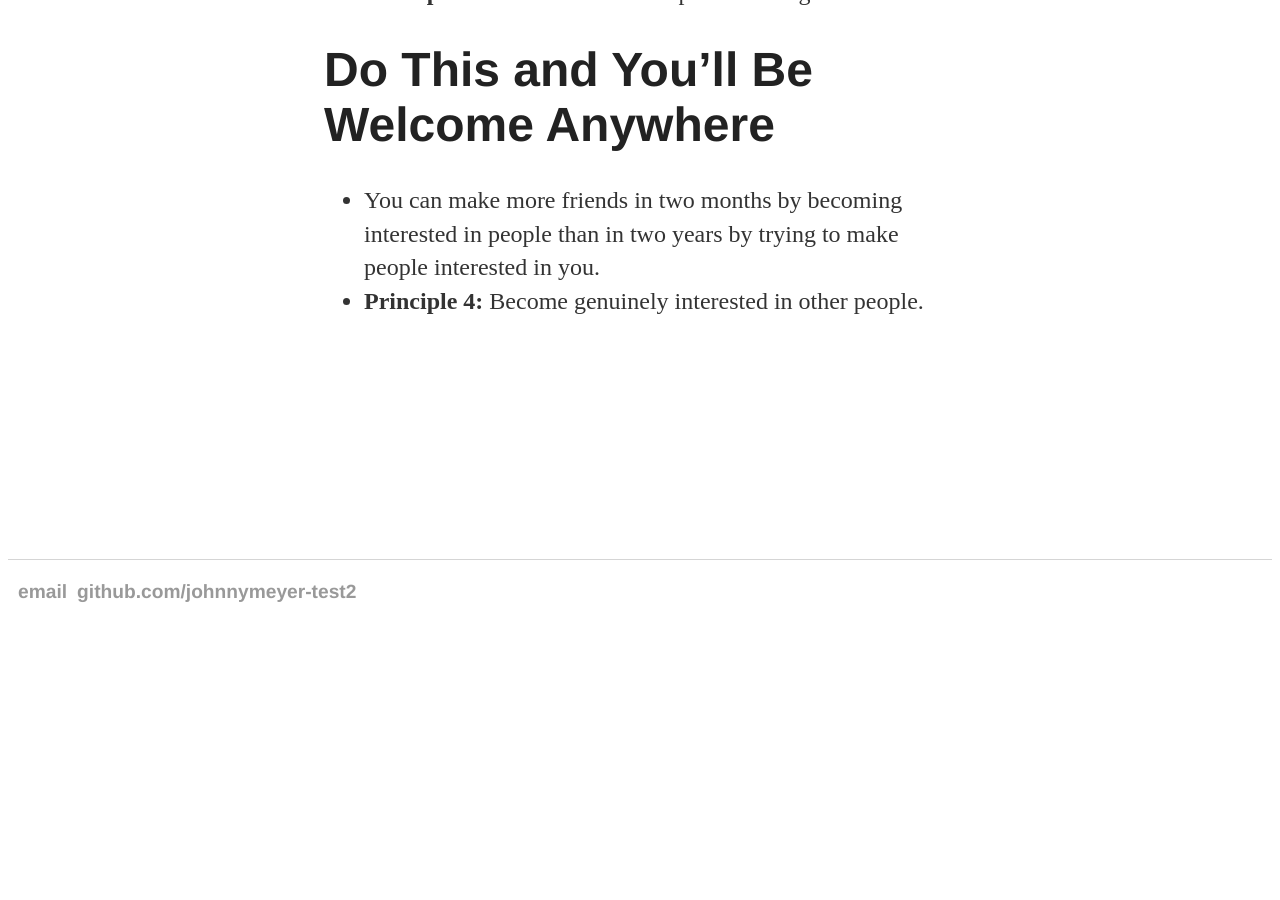
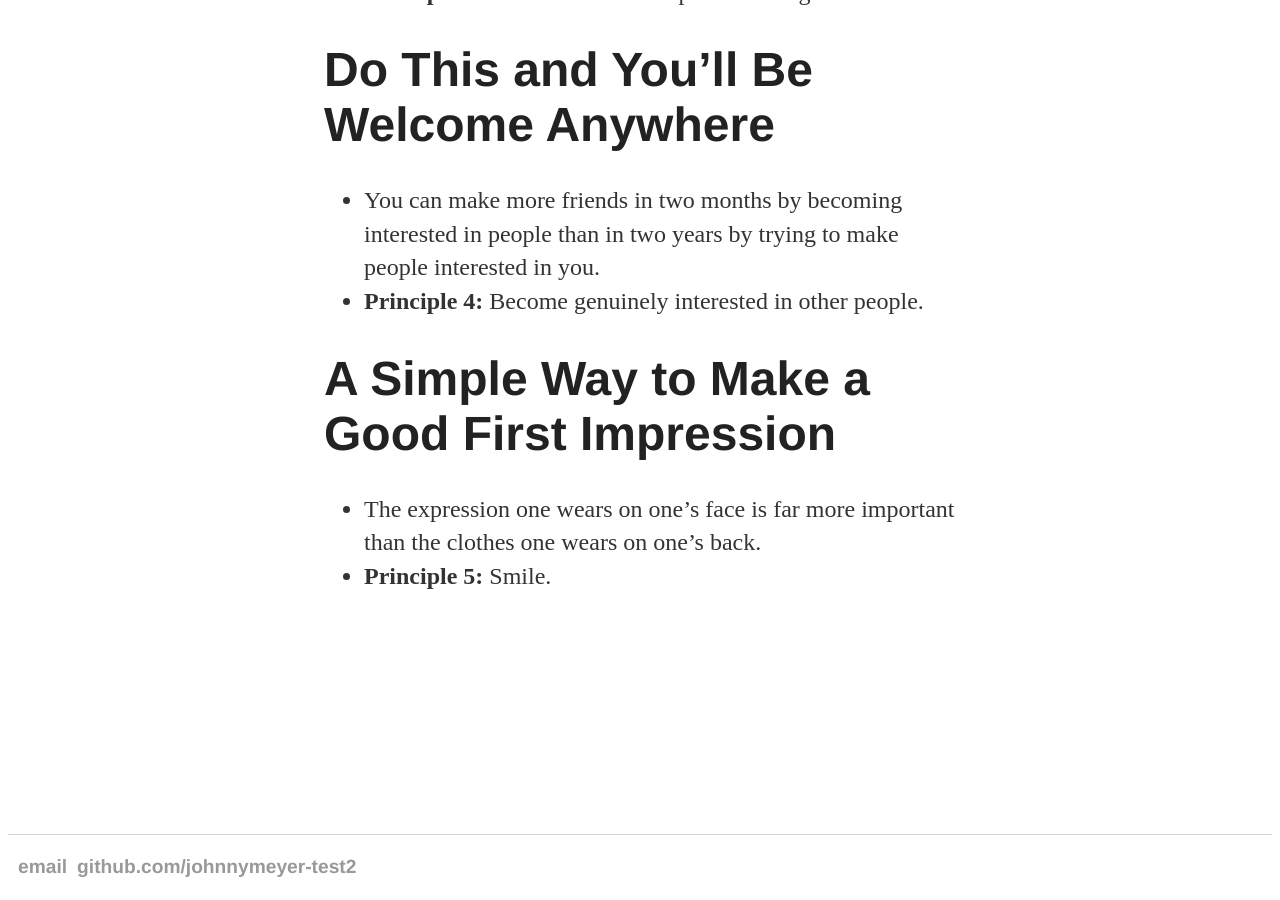
Before and after one commit to johnnymeyer-test2/johnnymeyer-test2.github.io, a Jekyll site: the page built from _posts/2016-01-26-how-to-win-friends-and-influence-people.md, in a window 1280 px wide and 900 px high, scrolled down 1899 px. Built offline with Jekyll 4.4.1, drawn with Linux system fonts in a browser that asks for light colours; nearby versions of some CDN libraries; before the commit the page ends 2524 px from its top, so only the background shows below that.

Commit message:
Added smile

```diff
--- a/_posts/2016-01-26-how-to-win-friends-and-influence-people.md
+++ b/_posts/2016-01-26-how-to-win-friends-and-influence-people.md
@@ -28,3 +28,7 @@ date: 2016-01-26
 # Do This and You'll Be Welcome Anywhere
 * You can make more friends in two months by becoming interested in people than in two years by trying to make people interested in you.
 * **Principle 4:** Become genuinely interested in other people.
+
+# A Simple Way to Make a Good First Impression
+* The expression one wears on one's face is far more important than the clothes one wears on one's back.
+* **Principle 5:** Smile.
```
